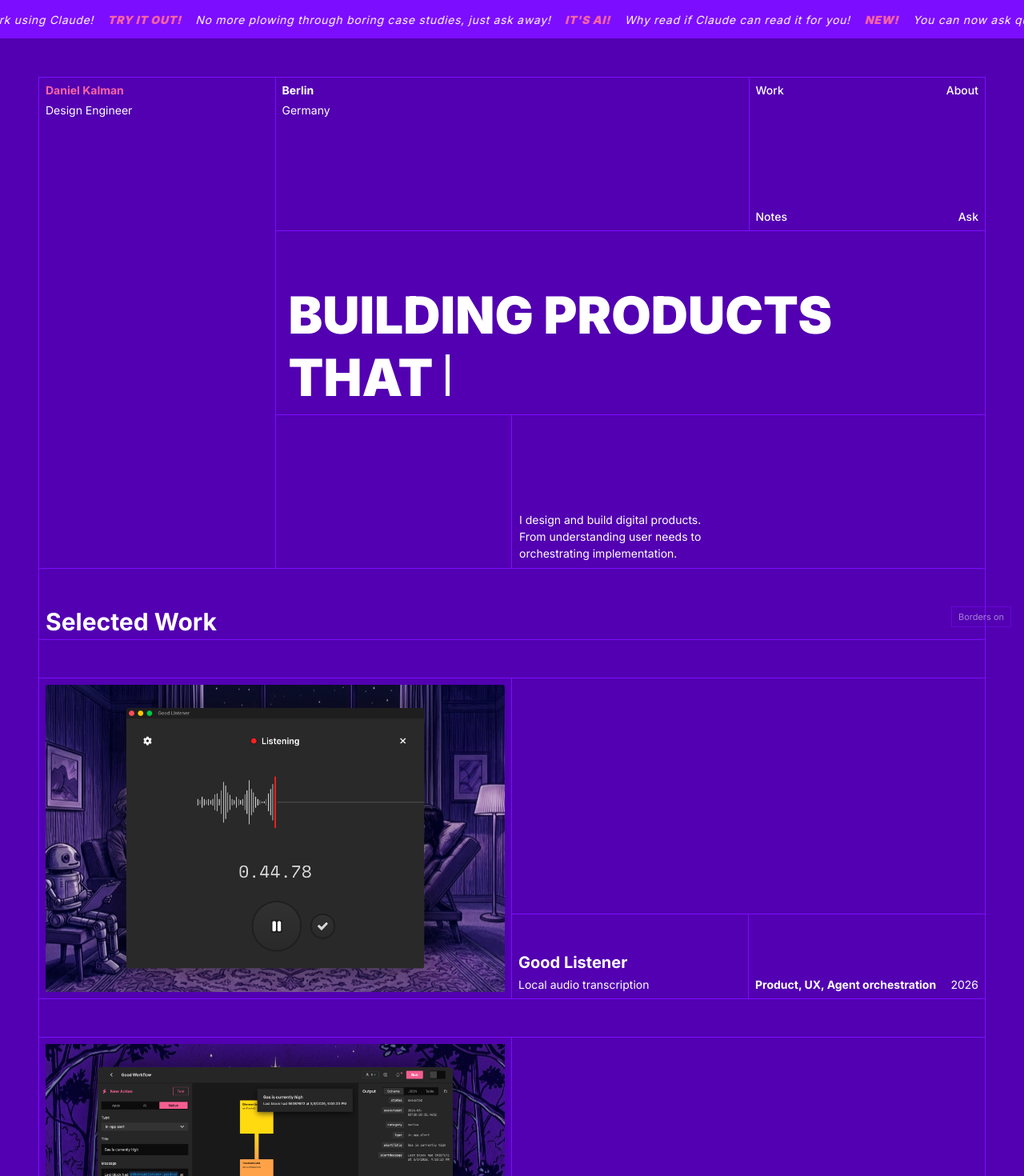
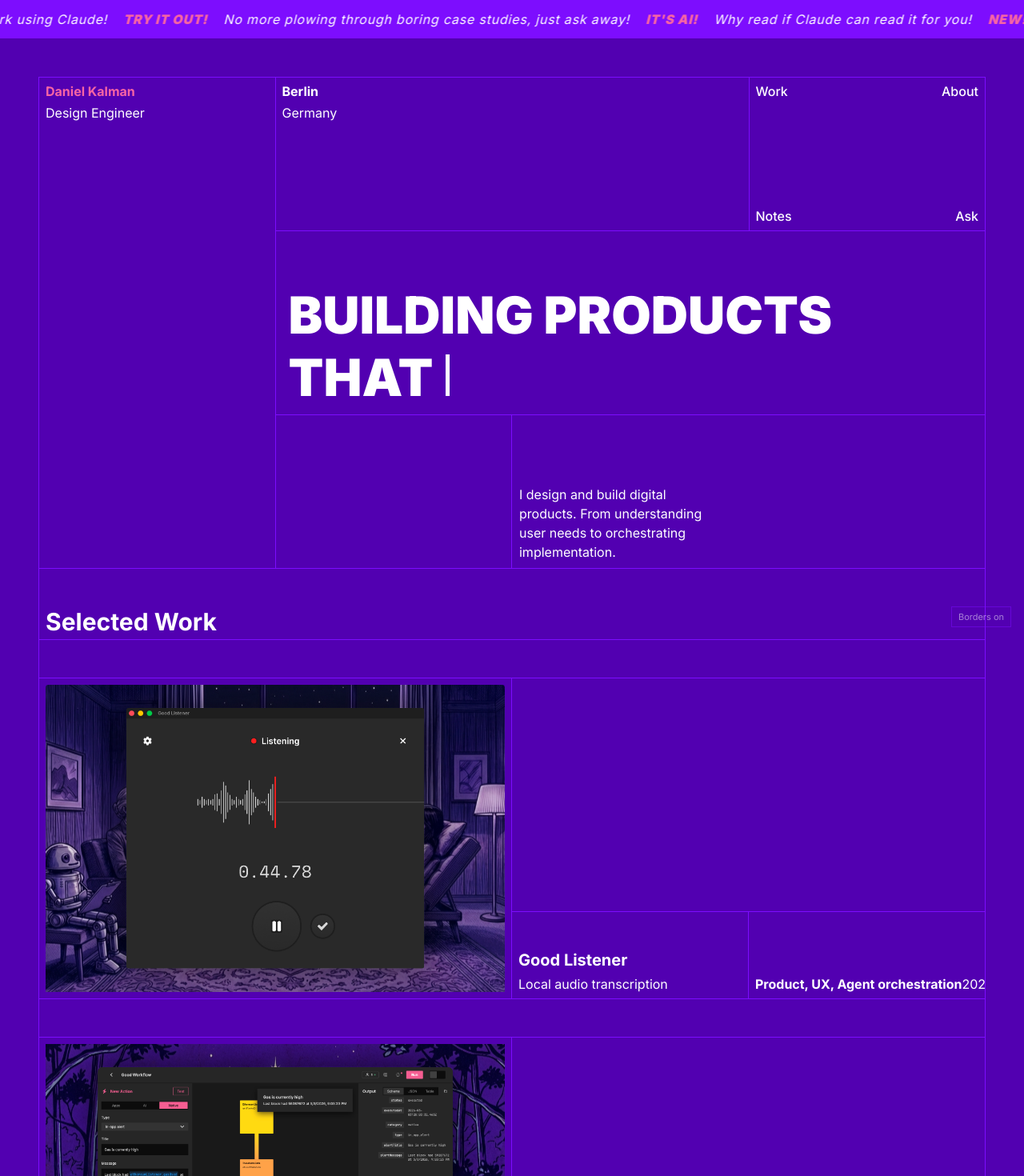
Before and after one commit to dnlklmn/dweb-26, a React (Vite) app: page / in a window 1280 px wide. Shown: the top 1470 px of the page at 80% size. Built offline with nearby package versions, Linux system fonts and the light colour scheme.

Commit message:
font size and other things

```diff
--- a/src/components/AskPage.css
+++ b/src/components/AskPage.css
@@ -25,7 +25,7 @@
 }
 
 .ask-message {
-    font-size: 14px;
+    font-size: 16px;
     line-height: 1.6;
     background: var(--color-primary);
     color: white;
@@ -91,7 +91,7 @@
     outline: none;
     color: var(--color-text);
     font: inherit;
-    font-size: 14px;
+    font-size: 16px;
 }
 
 .ask-textarea {
@@ -150,6 +150,6 @@
 @media (max-width: 767px) {
     .ask-message,
     .ask-input {
-        font-size: 12px;
+        font-size: 1rem;
     }
 }
--- a/src/components/CaseStudyCard.css
+++ b/src/components/CaseStudyCard.css
@@ -107,7 +107,7 @@
     display: flex;
     align-items: center;
     justify-content: center;
-    font-size: 14px;
+    font-size: 1rem;
     font-weight: 700;
     line-height: 1.21;
     color: var(--color-text);
@@ -147,7 +147,7 @@
 }
 
 .case-study__description {
-    font-size: 14px;
+    font-size: 1rem;
     font-weight: 400;
     line-height: 1.21;
 }
@@ -169,14 +169,14 @@
 }
 
 .case-study__role {
-    font-size: 14px;
+    font-size: 1rem;
     font-weight: 700;
     line-height: 1.21;
     max-width: 341px;
 }
 
 .case-study__year {
-    font-size: 14px;
+    font-size: 1rem;
     font-weight: 400;
     line-height: 1.21;
 }
--- a/src/components/CaseStudyPage.css
+++ b/src/components/CaseStudyPage.css
@@ -88,7 +88,7 @@ img {
 }
 
 .cs-back-row__label {
-    font-size: 14px;
+    font-size: 1rem;
     font-weight: 700;
     color: var(--color-accent);
     position: relative;
@@ -111,7 +111,7 @@ img {
 }
 
 .cs-back-row__aux-label {
-    font-size: 14px;
+    font-size: 1rem;
     font-weight: 700;
     color: var(--color-text);
     position: relative;
@@ -200,22 +200,22 @@ img {
 }
 
 .cs-header__subtitle {
-    font-size: 14px;
+    font-size: 1rem;
     font-weight: 400;
 }
 
 .cs-header__tags-text {
-    font-size: 14px;
+    font-size: 1rem;
     font-weight: 700;
 }
 
 .cs-header__year {
-    font-size: 14px;
+    font-size: 1rem;
     font-weight: 400;
 }
 
 .cs-header__link {
-    font-size: 14px;
+    font-size: 1rem;
     font-weight: 500;
     color: var(--color-text);
     text-decoration: none;
@@ -252,7 +252,7 @@ img {
 }
 
 .cs-collab-intro__link {
-    font-size: 14px;
+    font-size: 1rem;
     font-weight: 500;
     color: var(--color-text);
     white-space: nowrap;
@@ -299,7 +299,7 @@ img {
 }
 
 .cs-other-nav__label {
-    font-size: 14px;
+    font-size: 1rem;
     font-weight: 500;
     position: relative;
     z-index: 2;
@@ -443,7 +443,7 @@ a:active {
 .about-link-cell__label {
     position: relative;
     z-index: 2;
-    font-size: 14px;
+    font-size: 1rem;
     font-weight: 700;
     line-height: 1.21;
 }
--- a/src/components/CaseStudyTransition.css
+++ b/src/components/CaseStudyTransition.css
@@ -91,7 +91,7 @@
 }
 
 .cs-transition__subtitle {
-    font-size: 14px;
+    font-size: 1rem;
     font-weight: 400;
     line-height: normal;
     color: var(--color-text);
@@ -122,14 +122,14 @@
 }
 
 .cs-transition__tags-text {
-    font-size: 14px;
+    font-size: 1rem;
     font-weight: 700;
     line-height: normal;
     color: var(--color-text);
 }
 
 .cs-transition__year {
-    font-size: 14px;
+    font-size: 1rem;
     font-weight: 400;
     line-height: normal;
     color: #5e5e5e;
--- a/src/components/LandingPage.css
+++ b/src/components/LandingPage.css
@@ -50,7 +50,7 @@
 }
 
 .landing__ticker-track span {
-    font-size: 14px;
+    font-size: 1rem;
     letter-spacing: 0.05em;
 }
 
--- a/src/components/LandingPage.tsx
+++ b/src/components/LandingPage.tsx
@@ -336,7 +336,7 @@ const LandingPage: React.FC = () => {
                   <Link
                     className="landing__nav-link w-full h-full text-sm font-medium leading-[1.21]"
                     to="/#selected-work"
-                    style={{ color: "inherit", fontSize: 14 }}
+                    style={{ color: "inherit" }}
                   >
                     <span>Work</span>
                   </Link>
@@ -346,7 +346,7 @@ const LandingPage: React.FC = () => {
                   <Link
                     className="landing__nav-link landing__nav-link--tr w-full h-full text-sm font-medium leading-[1.21] flex justify-end"
                     to="/about"
-                    style={{ color: "inherit", fontSize: 14 }}
+                    style={{ color: "inherit" }}
                   >
                     <span>About</span>
                   </Link>
@@ -359,7 +359,7 @@ const LandingPage: React.FC = () => {
                   <Link
                     className="landing__nav-link landing__nav-link--bl w-full h-full text-sm font-medium leading-[1.21] flex items-end"
                     to="/notes"
-                    style={{ color: "inherit", fontSize: 14 }}
+                    style={{ color: "inherit" }}
                   >
                     <span>Notes</span>
                   </Link>
@@ -369,7 +369,7 @@ const LandingPage: React.FC = () => {
                   <Link
                     className="landing__nav-link landing__nav-link--br w-full h-full text-sm font-medium leading-[1.21] flex justify-end items-end"
                     to="/ask"
-                    style={{ color: "inherit", fontSize: 14 }}
+                    style={{ color: "inherit" }}
                   >
                     <span>Ask</span>
                   </Link>
--- a/src/components/NotesPage.css
+++ b/src/components/NotesPage.css
@@ -24,7 +24,7 @@
   display: flex;
   align-items: center;
   justify-content: center;
-  font-size: 14px;
+  font-size: 1rem;
   font-weight: 700;
   line-height: 1.21;
   color: var(--color-text);
--- a/src/index.css
+++ b/src/index.css
@@ -1,5 +1,9 @@
 @import "tailwindcss";
 @source "./**/*.{js,jsx,ts,tsx}";
+
+@theme {
+    --text-sm: 1rem; /* 16px on desktop, 14px on mobile */
+}
 
 :root {
     /* Animation tuning — single source of truth */
```
